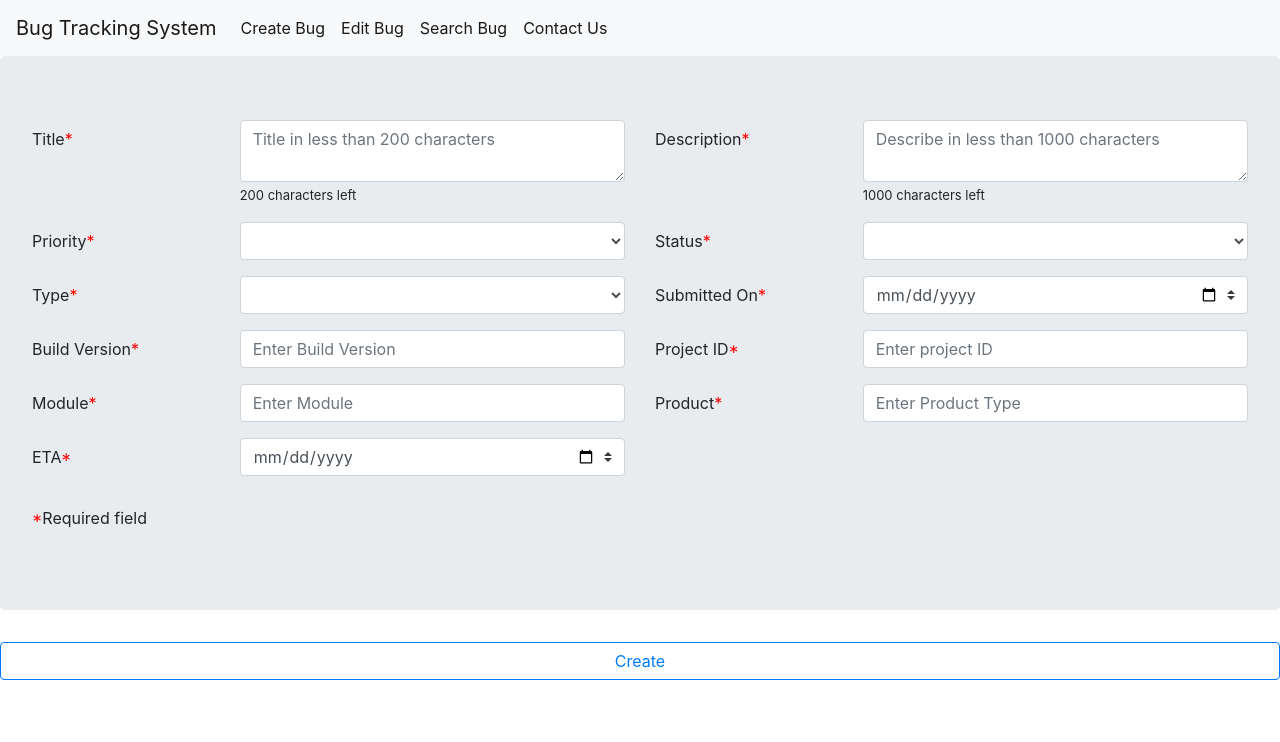
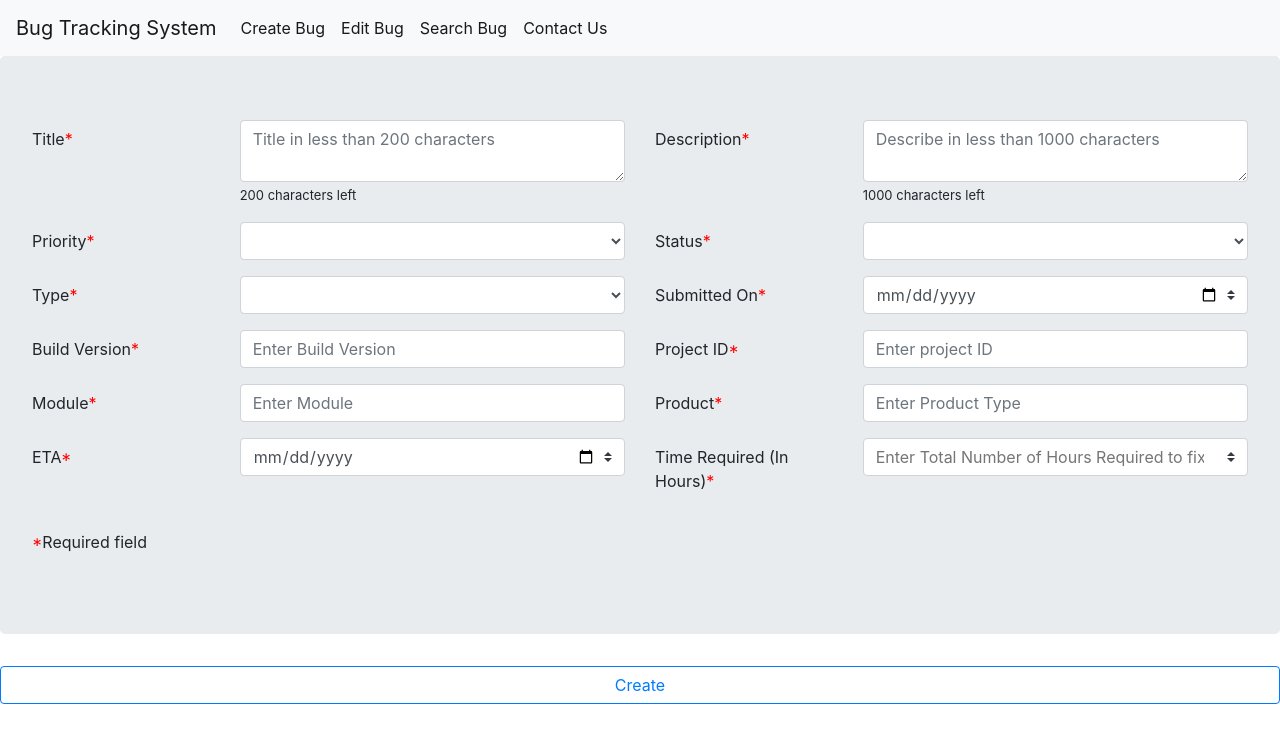
Before and after one commit to ibmabhishek/BTS-Angular, an Angular app: page /createBug in a window 1280 px wide. Shown: the top 742 px of the page. Built offline with nearby package versions, Linux system fonts and the light colour scheme.

Commit message:
Added the timeRequired fueld in the createBug page

```diff
--- a/src/app/Bug.ts
+++ b/src/app/Bug.ts
@@ -14,4 +14,5 @@ export class Bug {
   title = '';
   product: string;
   etaDate: Date;
+  timeRequired: number;
 }
--- a/src/app/create-bug/create-bug.component.html
+++ b/src/app/create-bug/create-bug.component.html
@@ -136,14 +136,18 @@
 
     <div class="form-group row">
       <label for="colFormLabelLg" class="col-lg-2 col-form-label control-label">ETA</label>
-
       <div class="col-sm-4">
         <input class="custom-select custom-select-md " type="date" id="etaDate" [(ngModel)]="bug.etaDate" name="etaDate"
           required>
       </div>
+
+      <label for="colFormLabelLg" class="col-lg-2 col-form-label control-label">Time Required (In Hours)</label>
+      <div class="col-sm-4">
+        <input class="custom-select custom-select-md " placeholder="Enter Total Number of Hours Required to fix bug"
+          type="number" id="timeRequired" [(ngModel)]="bug.timeRequired" name="timeRequired" required>
+      </div>
+
     </div>
-
-
     <p style="margin-top:30px">
       <span class="required control-label"></span>Required field
     </p>
```
